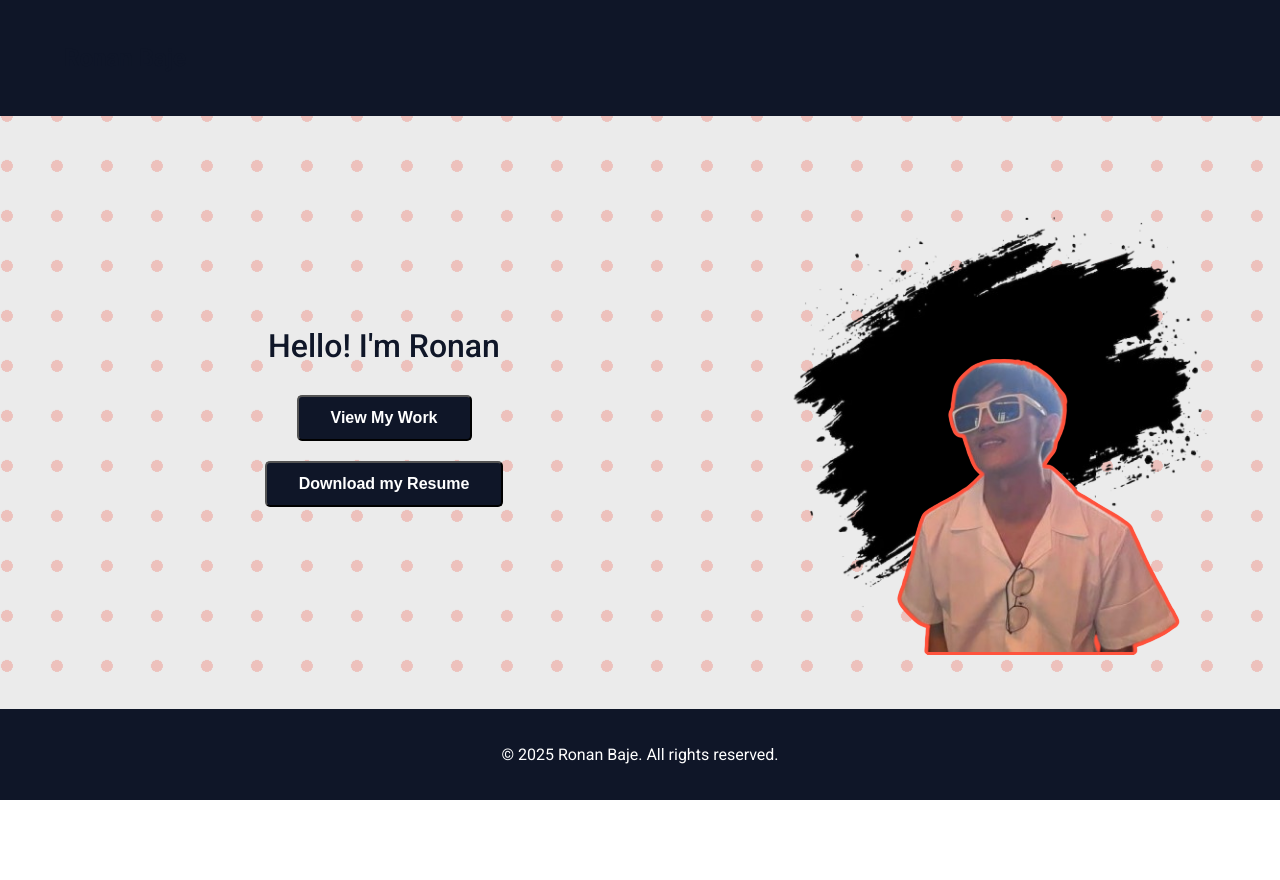
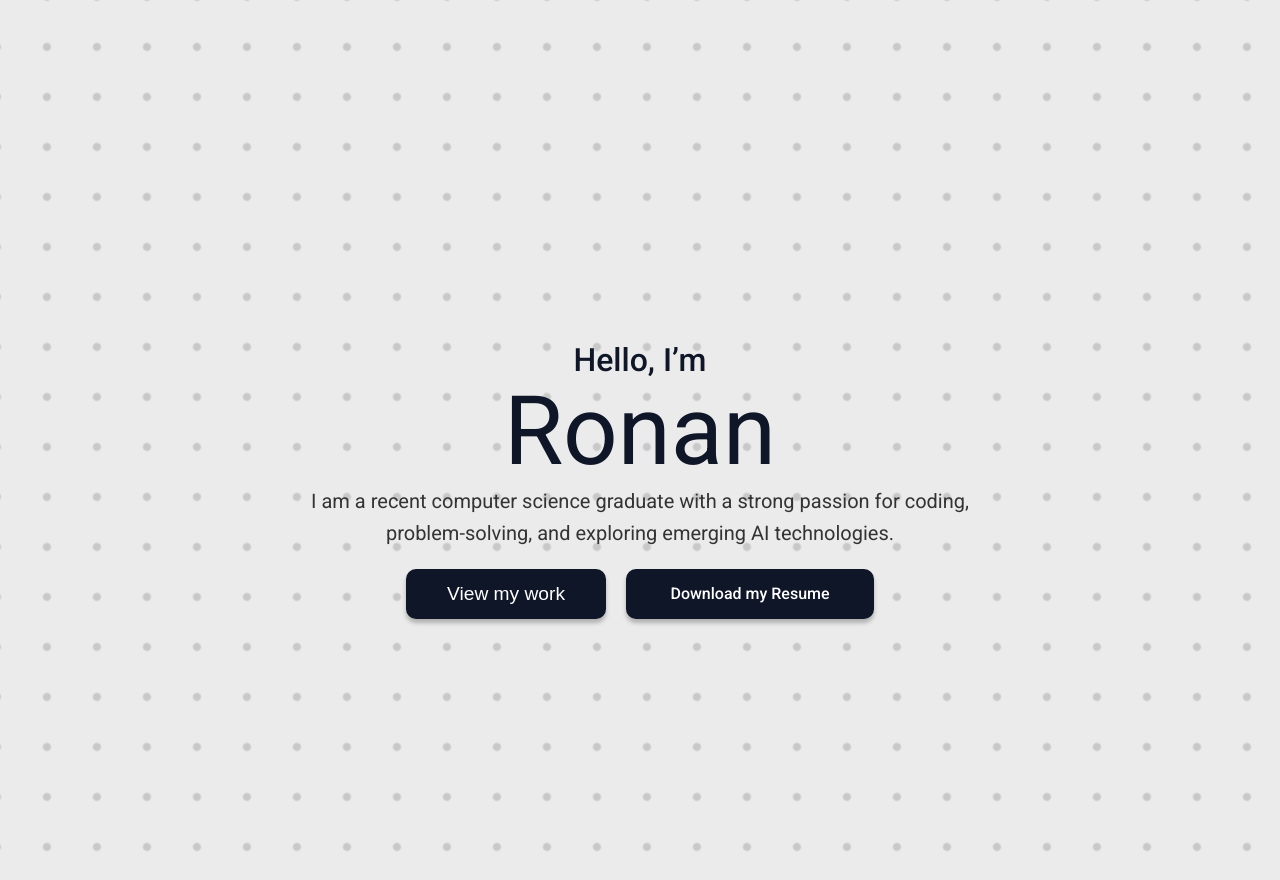
Before and after one commit to Keimana/Portfolio, a React (Create React App) app in the folder frontend/: page / in a window 1280 px wide. Before the commit the page ends 800 px from the top, so only its background shows below. Built offline with nearby package versions, Linux system fonts and the light colour scheme.

Commit message:
latest update

```diff
--- a/frontend/src/App.css
+++ b/frontend/src/App.css
@@ -1,38 +1,14 @@
-/* Smooth scrolling */
-html {
+/* ===== Smooth Scrolling & Body ===== */
+html, body {
   scroll-behavior: smooth;
+  margin: 0;
+  padding: 0;
+  font-family: 'DM Sans', Arial, sans-serif;
+  color: #0f1628;
+  overflow-x: hidden; /* prevent horizontal scroll */
 }
 
-/* Basic reset */
-body, h {
-  height: 100%;
-  margin: 0;
-  font-family: 'Open Sans', Arial, sans-serif;
-}
-
-h1,
-h2,
-h3,
-h4,
-h5,
-h6 {
-  font-family: 'Roboto', sans-serif;
-  font-weight: 500; /* nice balance for headings */
-}
-
-/* Navbar */
-.navbar {
-  display: flex;
-  justify-content: space-between;
-  align-items: center;
-  padding: 1.5rem 5vw;
-  background-color: #ebebeb;
-  color: white;
-  position: sticky;
-  top: 0;
-  z-index: 100;
-}
-
+/* ===== Navbar ===== */
 .nav-links {
   list-style: none;
   display: flex;
@@ -52,223 +28,153 @@ h6 {
   color: #0f1628;
 }
 
-/* App wrapper */
+/* ===== App Wrapper ===== */
 .App {
   display: flex;
   flex-direction: column;
   min-height: 100vh;
   width: 100%;
-  overflow: hidden;
 }
 
-/* Hero section */
+/* ===== Hero Section ===== */
 .hero {
-  flex: 1;
   width: 100%;
-  height: 100vh; /* full viewport height */
+  min-height: 100vh; /* ensures at least full screen */
   display: flex;
-  flex-direction: column;
   align-items: center;
   justify-content: center;
-  position: relative; /* required for pseudo-element */
+  position: relative;
   overflow: hidden;
   background-color: #ebebeb;
-  color: #0f1628;
+  padding-top: 80px;
 }
-/* Dot halftone animated background with fade-in */
+
+/* Dot halftone animated background */
 .hero::before {
   content: '';
   position: absolute;
-  top: -50%;  /* extra space to cover rotation */
-  left: -50%;
-  width: 200%; /* double width/height to cover rotation */
+  top: 0;
+  left: 0;
+  width: 200%;
   height: 200%;
-  background-image: radial-gradient(#f31c00 6px, transparent 6px); /* bigger dots */
-  background-size: 50px 50px; /* spacing between dots */
-  opacity: 0; /* start invisible */
+  background-image: radial-gradient(#000000 3px, transparent 5px);
+  background-size: 50px 50px;
+  opacity: 0.15;
   z-index: 0;
-  transform-origin: center center;
-  animation: fadeInDots 2s ease-in forwards, moveDots 50s linear infinite;
+  animation: moveDots 50s linear infinite;
 }
 
-/* Fade in animation */
-@keyframes fadeInDots {
-  0% { opacity: 0; }
-  100% { opacity: 0.2; } /* final opacity */
-}
-
-/* Move diagonally */
 @keyframes moveDots {
   0% { background-position: 0 0; }
   100% { background-position: 200px 200px; }
 }
 
-
-
+/* Hero Content */
 .hero-content {
   display: flex;
-  flex-direction: row-reverse;
+  flex-direction: column;
   align-items: center;
-  justify-content: space-between;
-  max-width: 1200px;
-  width: 100%;
+  text-align: center;
+  max-width: 90%;
   margin: 0 auto;
-  gap: 2rem;
+  gap: 20px;
+  padding: 40px 10px;
+  opacity: 0;
+  animation: fadeInUp 1.2s forwards;
+  position: relative;
   z-index: 1;
 }
 
-.ink-splat {
-  opacity: 0;
-  transition: all 1s ease-in;
+@keyframes fadeInUp {
+  0% { opacity: 0; transform: translateY(40px); }
+  100% { opacity: 1; transform: translateY(0); }
 }
 
-/* Hero content animation */
-.profile-pic {
-  opacity: 0;
-  transform: translateX(100px);
-  transition: all 0.8s ease-out;
-  width: 100%;
-  height: 100%;
-  object-fit: cover;
-  position: relative;
-  z-index: 2;
-  filter:
-    drop-shadow(0 0 0 #ff533d)
-    drop-shadow(1px 0 0 #ff533d)
-    drop-shadow(-1px 0 0 #ff533d)
-    drop-shadow(0 1px 0 #ff533d)
-    drop-shadow(0 -1px 0 #ff533d)
-    drop-shadow(1px 1px 0 #ff533d)
-    drop-shadow(-1px -1px 0 #ff533d)
-    drop-shadow(1px -1px 0 #ff533d)
-    drop-shadow(-1px 1px 0 #ff533d);
+/* Hero Text */
+.hero-intro {
+  font-size: clamp(1.25rem, 4vw, 2rem);
+  font-weight: 500;
 }
 
-.hero-content.visible .ink-splat {
-  opacity: 1;
-  transform: translateX(0);
-  transition-delay: 0.3s;
+.hero-name {
+  font-size: clamp(3rem, 8vw, 6rem);
+  font-weight: 400;
+  line-height: 1.1;
 }
 
-.hero-content.visible .profile-pic {
-  opacity: 1;
-  transform: translateX(0);
-  transition-delay: 1s;
+.hero-description {
+  max-width: 700px;
+  font-size: clamp(0.95rem, 3vw, 1.25rem);
+  font-weight: 400;
+  line-height: 1.6;
+  color: #333;
 }
 
-.ink-splat {
-  position: absolute;
-  top: 0;
-  left: 0;
-  width: 100%;
-  height: 100%;
-  background-image: url('./assets/ink-splat.png');
-  background-size: cover;
-  background-position: center;
-  border-radius: 50%;
-  z-index: 1;
+/* Hero Buttons */
+.hero-buttons {
+  display: flex;
+  gap: 20px;
+  flex-wrap: wrap;
+  justify-content: center;
+  margin-top: 20px;
 }
 
-.profile-pic-container {
-  position: relative;
-  width: 40%;
-  aspect-ratio: 1/1;
-  display: flex;
-  align-items: center;
-  justify-content: center;
-}
-
-.profile-pic-container::after {
-  content: "";
-  position: absolute;
-  top: 0;
-  left: 0;
-  width: 100%;
-  height: 100%;
-  border-radius: 50%;
-  pointer-events: none;
-  z-index: 3;
-}
-
-/* Hero text */
-.hero-text {
-  flex: 1;
-  width: 100%;
-  display: flex;
-  flex-direction: column;
-  align-items: center; /* center horizontally */
-  text-align: center;  /* center text */
-}
-
-.hero-text h2 {
-  margin: 10px 0;
-  font-size: 2rem;
-}
-
-.hero-text p {
-  font-size: 1rem;
-  margin-bottom: 15px;
-}
-
-.cta-btn {
-  display: inline-block;
-  margin-top: 1.25rem;
-  padding: 0.75rem 2rem;
-  background-color: #0f1628;
-  color: white;
-  border-radius: 0.3125rem;
-  text-decoration: none;
-  font-weight: bold;
-  font-size: 1rem;
-  text-align: center;
-  z-index: 2
-}
-
-/* Footer */
-.footer {
-  flex-shrink: 0;
-  background-color: #0f1628;
-  color: white;
-  padding: 1.25rem 5vw;
-  width: 100%;
-  box-sizing: border-box;
+.btn {
+  min-width: 200px;
+  padding: 14px 24px;
+  border-radius: 10px;
+  box-shadow: 0px 4px 4px rgba(0,0,0,0.25);
+  font-weight: 500;
+  cursor: pointer;
   display: flex;
   justify-content: center;
   align-items: center;
-  flex-direction: column;
+  text-decoration: none;
   text-align: center;
+  transition: all 0.3s ease;
 }
 
+.btn.primary {
+  background: #0F1628;
+  font-size: 1.2rem;
+  color: white;
+  border: none;
+}
 
+.btn.secondary {
+  background: #0F1628;
+  font-size: 1rem;
+  color: white;
+  text-decoration: none;
+}
 
-/* Project cards responsive */
+/* About Me Section */
+.about-me {
+  margin: 16px 0;
+  line-height: 1.6;
+  color: #333;
+  opacity: 0.9;
+}
+
+/* ===== Responsive ===== */
 @media (max-width: 1024px) {
-  .project-card { width: 45%; }
+  .hero-content { padding: 30px 15px; }
 }
 
 @media (max-width: 768px) {
-  .project-card { width: 100%; margin: 0 auto; }
-}
-
-/* Hero responsive */
-@media (max-width: 1024px) {
-  .hero-content {
-    flex-direction: column;
-    align-items: center;
-    text-align: center;
-    gap: 1.5rem;
-  }
-
-  .profile-pic-container { width: 60%; max-width: 300px; margin-top: 20px; }
+  .hero-buttons { width: 100%; gap: 12px; }
+  .btn { width: 100%; padding: 12px 20px; }
 }
 
 @media (max-width: 480px) {
-  .profile-pic-container { width: 100%; max-width: 220px; }
-  .cta-btn { padding: 0.6rem 1.5rem; font-size: 0.9rem; }
+  .hero-buttons { gap: 8px; }
+  .btn { font-size: 0.9rem; padding: 10px 16px; }
 }
 
-
-
 /* Footer responsive */
-@media (max-width: 768px) { .footer { padding: 1rem 3vw; font-size: 0.9rem; } }
-@media (max-width: 480px) { .footer { padding: 0.75rem 2vw; font-size: 0.85rem; } }
+@media (max-width: 768px) {
+  .footer { padding: 1rem 3vw; font-size: 0.9rem; }
+}
+@media (max-width: 480px) {
+  .footer { padding: 0.75rem 2vw; font-size: 0.85rem; }
+}
--- a/frontend/src/Home.js
+++ b/frontend/src/Home.js
@@ -1,11 +1,10 @@
 import { useState, useEffect } from 'react';
 import { useNavigate } from 'react-router-dom';
-import profilePic from './assets/portfolio.png';
+import resumePDF from './assets/Baje_Resume.pdf';
 
 export default function Home() {
   const [menuOpen, setMenuOpen] = useState(false);
   const [heroVisible, setHeroVisible] = useState(false);
-  const [ripple] = useState({ active: false, x: 0, y: 0 });
   const navigate = useNavigate();
 
   useEffect(() => {
@@ -15,55 +14,30 @@ export default function Home() {
 
   const toggleMenu = () => setMenuOpen(!menuOpen);
 
-
-
   return (
     <div className="App">
-      {/* Navbar */}
-      <nav className="navbar">
-        <h1 className="logo">Ronan Baje</h1>
-        <ul className={`nav-links ${menuOpen ? 'open' : ''}`}>
-        </ul>
-        <div id="hamburger" className={menuOpen ? 'open' : ''} onClick={toggleMenu}>
-
-        </div>
-      </nav>
 
       {/* Hero */}
       <header className="hero">
         <div className={`hero-content ${heroVisible ? 'visible' : ''}`}>
-        <div className="profile-pic-container">
-
-        {/* Ink splat behind profile pic */}
-        <div className="ink-splat"></div>
-        <img src={profilePic} alt="Ronan Baje" className="profile-pic" />
+          <div className="hero-inner">
+            <div className="hero-intro">Hello, I’m</div>
+            <div className="hero-name">Ronan</div>
+            <div className="hero-description">
+              I am a recent computer science graduate with a strong passion for coding, problem-solving, and exploring emerging AI technologies.
             </div>
-        <div className="hero-text">
-        <h2>Hello! I'm Ronan</h2>
-        <button className="cta-btn" onClick={() => navigate('/projects')}>
-            View My Work
+            <div className="hero-buttons">
+              <button className="btn primary" onClick={() => navigate('/projects')}>
+                View my work
               </button>
-
-        <button className="cta-btn" onClick={() => navigate('/projects')}>
+              <a className="btn secondary" href={resumePDF} download>
                 Download my Resume
-        </button>
+              </a>
+            </div>
           </div>
         </div>
       </header>
 
-
-      {/* Ripple Effect */}
-      {ripple.active && (
-        <div
-          className="ripple-circle"
-          style={{ left: ripple.x, top: ripple.y }}
-        ></div>
-      )}
-
-      {/* Footer */}
-      <footer className="footer">
-        <p>&copy; 2025 Ronan Baje. All rights reserved.</p>
-      </footer>
     </div>
   );
 }
--- a/frontend/src/Projects.css
+++ b/frontend/src/Projects.css
@@ -37,15 +37,17 @@ html {
 /* Navbar */
 .navbar {
   display: flex;
-  justify-content: space-between;
+  justify-content: flex-end;
   align-items: center;
-  padding: 1.5rem 5vw;
+  padding: 20px;
   background-color: #0f1628;
   color: white;
   position: sticky;
   top: 0;
   z-index: 100;
+  /* margin-right: 20px; remove this */
 }
+
 
 .nav-links {
   list-style: none;
--- a/frontend/src/Projects.js
+++ b/frontend/src/Projects.js
@@ -1,4 +1,4 @@
-import { Link } from 'react-router-dom';
+import { useNavigate } from 'react-router-dom';
 import { useEffect, useState, useRef } from 'react';
 import './Projects.css';
 import { projects } from './ProjectsData';
@@ -9,6 +9,10 @@ export default function Projects() {
     x: window.innerWidth / 2,
     y: window.innerHeight / 2,
   });
+
+  const navigate = useNavigate(); // hook for navigation
+
+
   const [activeProject, setActiveProject] = useState(null);
   const [cardRect, setCardRect] = useState(null);
   const [closing, setClosing] = useState(false);
@@ -125,14 +129,26 @@ export default function Projects() {
         />
       )}
 
-      <nav className="navbar">
-        <h1 className="logo">Ronan Baje</h1>
-        <ul className="nav-links">
-          <li>
-            <Link to="/" className="home-btn">Home</Link>
-          </li>
-        </ul>
-      </nav>
+{/* Back button as just "<" */}
+<button
+  className="back-btn"
+  onClick={() => navigate('/')}
+  style={{
+    position: 'fixed',
+    top: '50px',
+    left: 'clamp(10px, 5%, 50px)', // responsive left position
+    background: 'none', // remove background
+    border: 'none',     // remove border
+    padding: '0',       // remove padding
+    color: '#000000',   // text color
+    fontWeight: '500',
+    fontSize: '3rem',   // bigger arrow
+    cursor: 'pointer',
+    zIndex: 2000,
+  }}
+>
+  &lt;
+</button>
 
       <section className="projects-section">
         <h2>Projects</h2>
@@ -258,9 +274,7 @@ export default function Projects() {
         </>
       )}
 
-      <footer className="footer">
-        <p>&copy; 2026 Ronan Baje.</p>
-      </footer>
+
     </div>
   );
 }
```
Also changed, not shown: frontend/src/Home.css (added, +111 -0 lines), frontend/src/ProjectsData.js (+10 -5 lines), 1 other file (tests, documents, lock files or other folders). Lines whose indentation alone changed are shown as unchanged.
